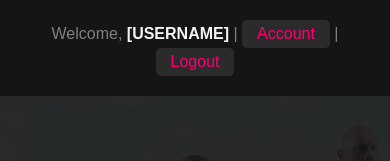
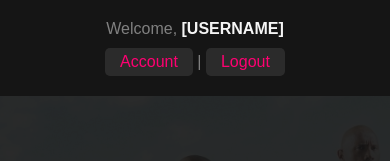
Before and after one commit to seansthrlnd/ohymedia, a plain HTML site: page index.html in a window 390 px wide. Shown: the top 161 px of the page. Drawn offline with Linux system fonts and the light colour scheme.

Commit message:
Add files via upload

```diff
--- a/index.html
+++ b/index.html
@@ -12,8 +12,8 @@
 
         <div class="header">
             <div class="accountnav">
-                Welcome, <span>[USERNAME]</span> |
-                <a href="#">Account</a> | <a href="#">Logout</a>
+                <div>Welcome, <span>[USERNAME]</span></div>
+                <div><a href="#">Account</a> | <a href="#">Logout</a></div>
             </div>
         </div>
 
--- a/styles.css
+++ b/styles.css
@@ -68,7 +68,10 @@
             }
 
                 .accountnav{
-                margin-left:auto;
+                display:flex;
+                flex-direction:row;
+                align-items:center;
+                gap:10px;
                 }
                     .accountnav span{
                     font-weight:bold;
@@ -219,7 +222,7 @@
                     }
 
                     .accountnav{
-                    margin-left:0px;
+                    flex-direction:column;
                     text-align:center;
                     }
 
```
